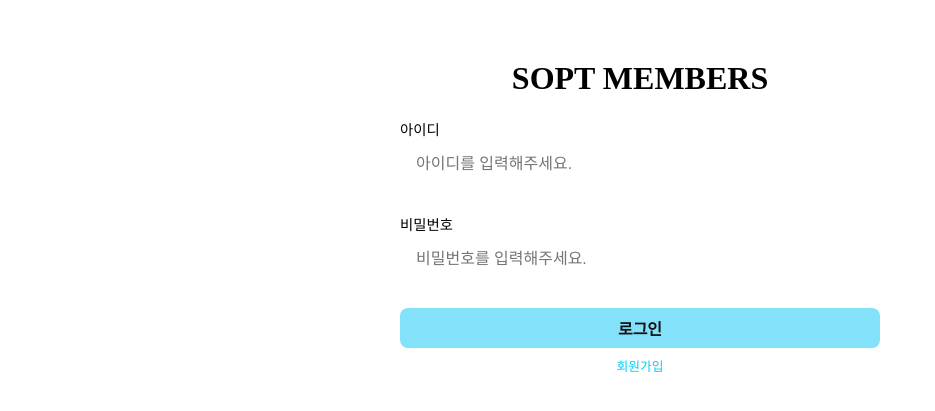
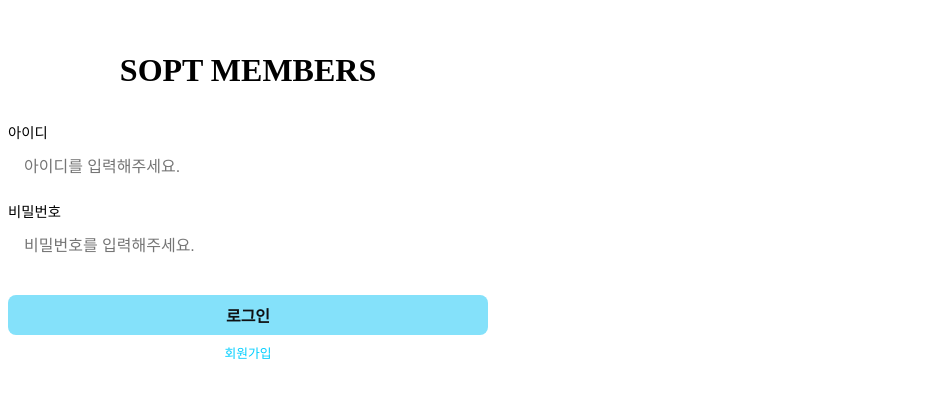
Before and after one commit to 38-lets-sopt-web/DagyeongHan, a React (Vite) app in the folder week4/homework/member-admin/: page / in a window 1280 px wide. Shown: the part 201-612 px from the top of the page, without its empty margins (0-935 px from the left). Built offline with nearby package versions, Linux system fonts and the light colour scheme; the HTML template or start-up script is replaced by a standard one.

Commit message:
fix: 로그인 페이지 스타일 변경

```diff
--- a/week4/homework/member-admin/src/pages/Login.tsx
+++ b/week4/homework/member-admin/src/pages/Login.tsx
@@ -8,7 +8,7 @@ export default function Login() {
     <div css={rootContainerStyle}>
 
       {/* 제목 */}
-      <h1>SOPT MEMBERS</h1>
+      <h1 css={titleStyle}>SOPT MEMBERS</h1>
 
       <div css={layoutStyle}>
 
@@ -24,32 +24,38 @@ export default function Login() {
           <Input type="password" placeholder="비밀번호를 입력해주세요." />
         </label>
 
+      </div>
+
         {/* 버튼 */}
         <label css={btnWrapStyle}>
           <button css={loginBtnStyle}>로그인</button>
           <Link to='/signup' css={toSignUpStyle}>회원가입</Link>
         </label>
-
-      </div>
     </div>
   )
 }
 
 const rootContainerStyle = css`
+  width: min(30em, calc(100% - 2em));
   min-height: 100vh;
   display: flex;
   flex-direction: column;
   justify-content: center;
   align-items: center;
+  gap: 2em;
+`;
+
+const titleStyle = css`
+  margin: 0;
 `;
 
 const layoutStyle = css`
-  width: min(30em, calc(100% - 2em));
+  width: 100%;
   display: flex;
   flex-direction: column;
   justify-content: center;
   align-items: center;
-  gap: 2em;
+  gap: 1em;
 `;
 
 const fieldStyle = css`
```
